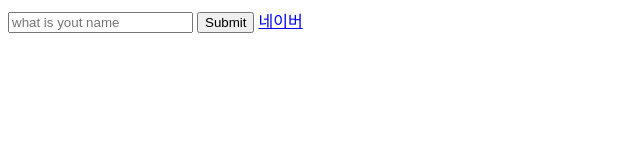
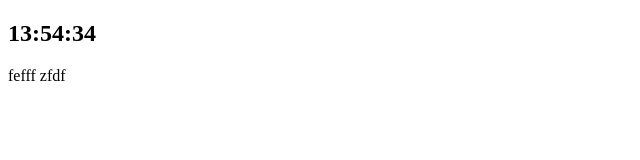
Before and after one commit to yaejin9503/nomad--JS-, a plain HTML site: page index.html in a window 1280 px wide. Shown: the whole page, without its empty margins (0-640 px from the left). Drawn offline with Linux system fonts and the light colour scheme.

Commit message:
# 챕터 6까지의 중간 커밋

```diff
--- a/index.html
+++ b/index.html
@@ -5,20 +5,26 @@
     <meta charset="UTF-8">
     <meta http-equiv="X-UA-Compatible" content="IE=edge">
     <meta name="viewport" content="width=device-width, initial-scale=1.0">
-    <link rel="stylesheet" href="/style.css ">
+    <link rel="stylesheet" href="css/style.css ">
     <title>Document</title>
 </head>
 <body>
     <form id="login-form" class="hidden">
-        <input
+        <!-- <input
             required
             maxlength="15"
             type="text"
             placeholder="what is yout name"/>
         <input type="submit"></button>
-        <a href="https://www.naver.com">네이버</a>
+        <a href="https://www.naver.com">네이버</a> -->
     </form>
-    <h1 id="greeting" class="hidden"></h1>
-    <script src="app.js" defer></script>
+    <h2 id="clock">00:00</h2>
+    <div id="quotes">
+        <span></span>
+        <span></span>
+    </div>
+    <script src="js/clock.js" defer></script>
+    <script src="js/quotes.js" defer"></script>
+    <!-- <script src="js/app.js" defer></script> -->
 </body>
 </html>
--- /dev/null
+++ b/js/clock.js
@@ -0,0 +1,19 @@
+const clock = document.querySelector("#clock");
+
+//
+
+function getClock(){
+    const date = new Date();
+    const hours = String(date.getHours()).padStart(2, "0")
+    const minutes = String(date.getMinutes()).padStart(2, "0")
+    const seconds = String(date.getSeconds()).padStart(2, "0")
+    clock.innerText = `${hours}:${minutes}:${seconds}`;
+}
+getClock();
+setInterval(getClock, 1000); //5초마다 실행
+// setInterval(실행해야할 함수, 몇초분시마다 실행해야 하는지);
+
+
+
+//intererval timeout
+// interval => 매번 무슨일이 일어나야하는것.
--- /dev/null
+++ b/js/quotes.js
@@ -0,0 +1,29 @@
+const quotesArray = [
+    {
+        data: "dfd",
+        writer: "f"
+    },
+    {
+        data: "f",
+        writer: "fdfd"
+    },
+    {
+        data: "zf",
+        writer: "gd"
+    },
+    {
+        data: "dfddddd",
+        writer: "zdf"
+    },
+    {
+        data: "fefff",
+        writer: "zfdf"
+    },
+]
+
+const quotes = document.querySelector("#quotes span:first-child");
+const writer = document.querySelector("#quotes span:last-child");
+
+const random = quotesArray[Math.floor(Math.random()*quotesArray.length)];
+quotes.innerText = random.data;
+writer.innerText = random.writer;
```
Also changed, not shown: css/style.css (renamed from style.css), js/app.js (renamed from app.js), js/test.js (renamed from test.js).
